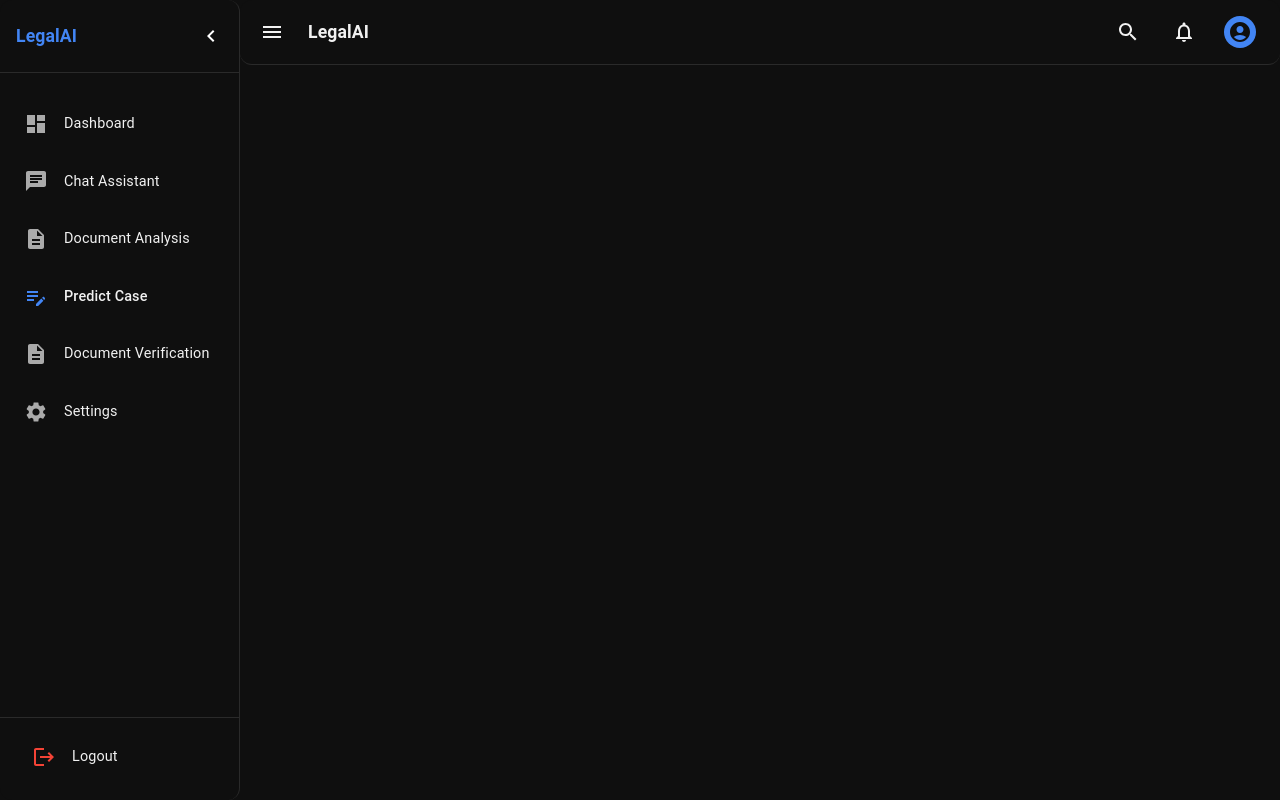
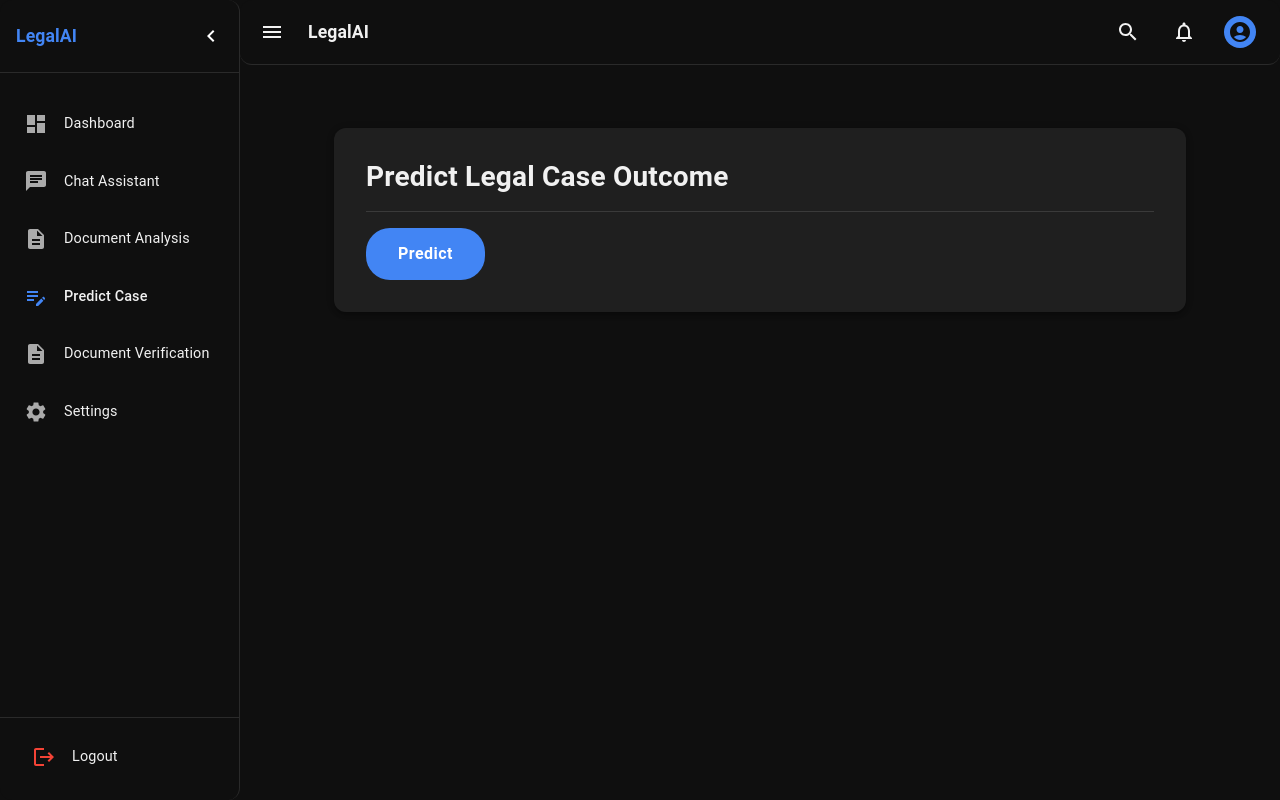
Before and after one commit to pasindu-22/LegalDocumentAnalysisSystem, a React (Create React App) app in the folder Frontend/app/: page /predict-case in a window 1280 px wide. Built offline with nearby package versions, Linux system fonts and the light colour scheme; no server answers; sample sign-in values are in the browser's storage.

Commit message:
page for prediction

```diff
--- a/Frontend/app/src/App.js
+++ b/Frontend/app/src/App.js
@@ -19,6 +19,7 @@ import ProtectedRoute from './components/ProtectedRoute';
 import { ChatContextProvider } from './context/ChatContext';
 import { AuthProvider } from './context/AuthContext';
 import DocumentVerification from './pages/DocumentVerification';
+import PredictCase from './pages/PredictCase';
 
 function App() {
   return (
@@ -44,6 +45,7 @@ function App() {
                         <Route path="/chat" element={<ChatInterface />} />
                         <Route path="/documents" element={<DocumentAnalysis />} />
                         <Route path="/verification" element={<DocumentVerification />} />
+                        <Route path="/predict-case" element={ <PredictCase />} />
                         <Route path="/settings" element={<Settings />} />
                       </Routes>
                     </AppLayout>
--- a/Frontend/app/src/pages/DocumentVerification.js
+++ b/Frontend/app/src/pages/DocumentVerification.js
@@ -20,10 +20,11 @@ const baseUrl = process.env.REACT_APP_API_URL || 'http://127.0.0.1:8000';
 const apiUrl = baseUrl.endsWith('/') ? baseUrl.slice(0, -1) : baseUrl;
 
 const API = {
-  UPLOAD: process.env.REACT_APP_API_URL + '/documents/upload-test',
-  VERIFY_FILE: process.env.REACT_APP_API_URL + '/verification/verify',
-  VERIFY_HASH: process.env.REACT_APP_API_URL + '/documents/verify-hash'
+  UPLOAD: apiUrl + '/documents/upload-test',
+  VERIFY_FILE: apiUrl + '/verification/verify',
+  VERIFY_HASH: apiUrl + '/documents/verify-hash'
 };
+
 
 /**
  * TabPanel component to handle tab content display
--- /dev/null
+++ b/Frontend/app/src/pages/PredictCase.js
@@ -0,0 +1,107 @@
+import { useAuth } from '../context/AuthContext';
+import {
+  Container, Typography, Box, Paper, Button, Divider,
+   Alert, CircularProgress, Stack, Card, CardContent,
+  useTheme
+} from '@mui/material';
+import { useState } from 'react';
+
+const PredictCase = () => {
+  const theme = useTheme();
+  const { token } = useAuth();
+  const [loading, setLoading] = useState(false);
+  const [data, setData] = useState(null);
+  const baseUrl = process.env.REACT_APP_API_URL || 'http://127.0.0.1:8000';
+  const apiUrl = baseUrl.endsWith('/') ? baseUrl.slice(0, -1) : baseUrl;
+  const predictUrl = apiUrl + '/documents/predict-case';
+
+  const handlePrediction = async () => {
+    try {
+      setLoading(true);
+      const response = await fetch(predictUrl, {
+        method: "POST",
+        headers: {
+          "Content-Type": "application/json",
+          Authorization: `Bearer ${token}`,
+        },
+      });
+      const result = await response.json();
+      setData(result);
+    } catch (error) {
+      console.error('Error during prediction:', error);
+      setData({ error: "Internal server error. Please try again." });
+    } finally {
+      setLoading(false);
+    }
+  };
+
+
+  return (
+    <Container maxWidth="md">
+      <Box mt={5}>
+        <Paper elevation={3} sx={{ padding: 4 }}>
+          <Typography variant="h4" gutterBottom>
+            Predict Legal Case Outcome
+          </Typography>
+
+          <Divider sx={{ my: 2 }} />
+
+          <Button
+            variant="contained"
+            color="primary"
+            onClick={handlePrediction}
+            disabled={loading}
+            sx={{
+              px: 4,
+              py: 1.5,
+              borderRadius: 2,
+              fontWeight: 'bold',
+              textTransform: 'none',
+              fontSize: '1rem',
+            }}
+          >
+            {loading ? <CircularProgress size={24} color="inherit" /> : 'Predict'}
+          </Button>
+
+          {data && (
+            <Box mt={4}>
+              {data.error ? (
+                <Alert severity="error">{data.error}</Alert>
+              ) : (
+                <Card variant="outlined">
+                  <CardContent>
+                    <Typography variant="h6" gutterBottom>
+                      Prediction:{" "}
+                      <strong style={{ color: data.prediction ? 'green' : 'red' }}>
+                        {data.prediction === 1 ? 'Positive' : 'Negative'}
+                      </strong>
+                    </Typography>
+
+                    <Typography variant="subtitle1" gutterBottom>
+                      Confidence: {(Math.max(...data.probability) * 100).toFixed(2)}%
+                    </Typography>
+
+                    <Divider sx={{ my: 2 }} />
+
+                    <Typography variant="subtitle2" gutterBottom>
+                      Case Details:
+                    </Typography>
+
+                    <Stack spacing={1}>
+                      <Typography><strong>First Party:</strong> {data.features.first_party}</Typography>
+                      <Typography><strong>Second Party:</strong> {data.features.second_party}</Typography>
+                      <Typography><strong>Decision Type:</strong> {data.features.decision_type}</Typography>
+                      <Typography><strong>Disposition:</strong> {data.features.disposition}</Typography>
+                    </Stack>
+                  </CardContent>
+                </Card>
+              )}
+            </Box>
+          )}
+        </Paper>
+      </Box>
+    </Container>
+  );
+};
+
+export default PredictCase;
```
